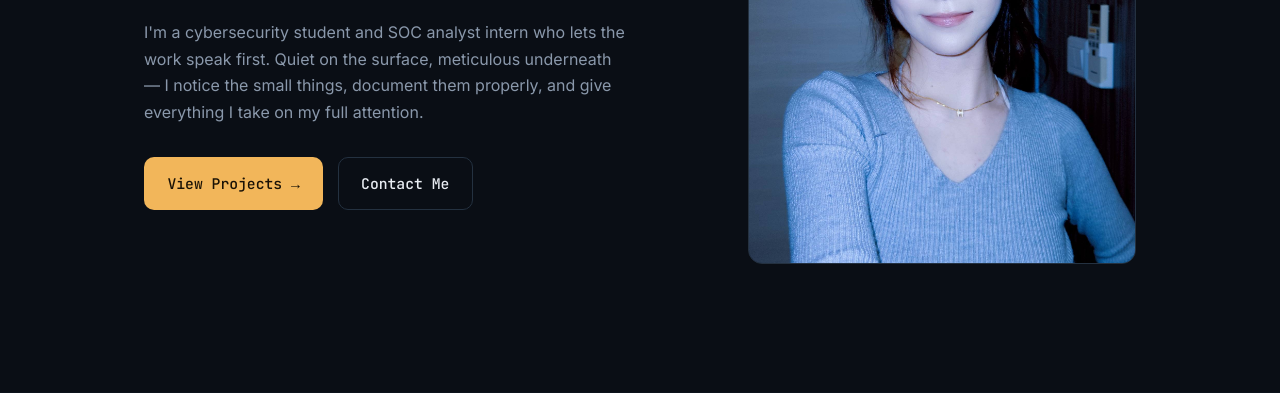
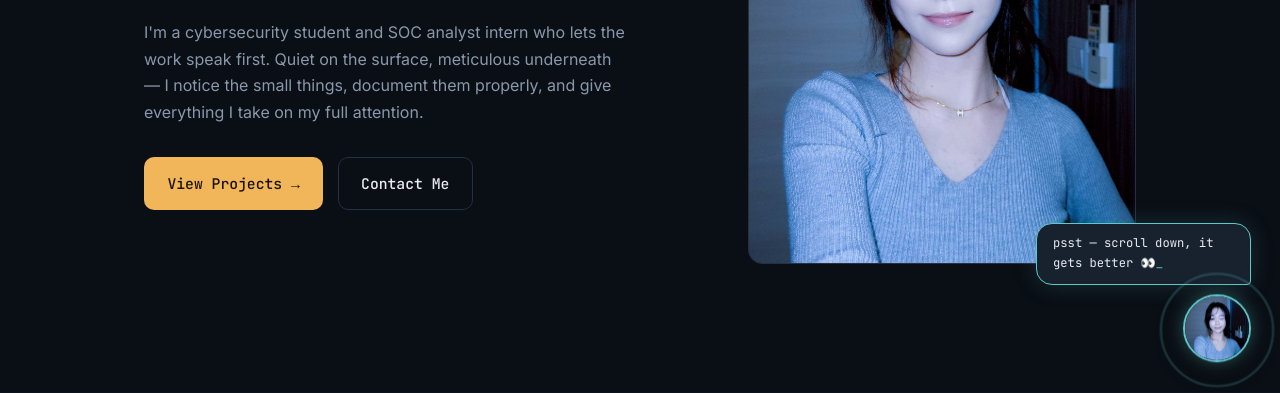
Before and after one commit to xuanlinnnnn/xuanlin-portfolio, a plain HTML site: page index.html in a window 1280 px wide. Shown: the part 407-800 px from the top of the page. Drawn offline with Linux system fonts and the light colour scheme.

Commit message:
Add floating character widget — bobs, swaps photos per section, speech bubbles

```diff
--- a/index.html
+++ b/index.html
@@ -349,6 +349,68 @@ body::before{
   *{ animation:none !important; transition:none !important; scroll-behavior:auto !important; }
   .reveal{ opacity:1; transform:none; }
 }
+
+/* ============================================================
+   13. AI CHARACTER
+   ============================================================ */
+#ai-char{
+  position:fixed; bottom:1.8rem; right:1.8rem; z-index:99;
+  display:flex; flex-direction:column; align-items:flex-end; gap:.7rem;
+}
+
+.char-bubble{
+  background:var(--panel-2); border:1px solid var(--teal); border-radius:16px 16px 4px 16px;
+  padding:.65rem 1rem; max-width:215px;
+  font-family:var(--font-mono); font-size:.76rem; line-height:1.6; color:var(--text);
+  box-shadow:0 0 24px rgba(95,201,201,.18);
+  animation:bubblePop .38s cubic-bezier(.34,1.56,.64,1) forwards;
+  transform-origin:bottom right;
+}
+.char-bubble.hide{ animation:bubbleFade .2s ease forwards; }
+@keyframes bubblePop{
+  from{ transform:scale(.7) translateY(10px); opacity:0; }
+  to  { transform:scale(1)  translateY(0);    opacity:1; }
+}
+@keyframes bubbleFade{
+  to{ transform:scale(.8) translateY(4px); opacity:0; }
+}
+.char-blink{ color:var(--teal); animation:blink 1.1s steps(1) infinite; }
+
+.char-wrap{ position:relative; display:flex; align-items:center; justify-content:center; }
+
+.char-ring{
+  position:absolute; width:88px; height:88px; border-radius:50%;
+  border:2px solid var(--teal); opacity:.45;
+  animation:ringPulse 2.8s ease-out infinite;
+}
+@keyframes ringPulse{
+  0%  { transform:scale(1);   opacity:.45; }
+  100%{ transform:scale(1.55);opacity:0;   }
+}
+
+.char-avatar{
+  width:68px; height:68px; border-radius:50%; overflow:hidden;
+  border:2.5px solid var(--teal);
+  box-shadow:0 0 18px rgba(95,201,201,.4), 0 6px 24px rgba(0,0,0,.55);
+  animation:charFloat 3.6s ease-in-out infinite;
+  cursor:pointer; position:relative; flex-shrink:0;
+}
+@keyframes charFloat{
+  0%,100%{ transform:translateY(0); }
+  50%    { transform:translateY(-10px); }
+}
+.char-avatar img{
+  width:100%; height:100%; object-fit:cover;
+  position:absolute; inset:0; transition:opacity .5s ease;
+}
+.char-avatar img.char-out{ opacity:0; }
+
+@media(max-width:620px){
+  #ai-char{ bottom:.9rem; right:.9rem; }
+  .char-avatar{ width:52px; height:52px; }
+  .char-ring{ width:66px; height:66px; }
+  .char-bubble{ max-width:172px; font-size:.72rem; }
+}
 </style>
 </head>
 
@@ -651,6 +713,22 @@ body::before{
 </footer>
 
 <!-- ============================================================
+     AI CHARACTER
+     ============================================================ -->
+<div id="ai-char">
+  <div class="char-bubble" id="charBubble">
+    <span id="charText">loading xuan.exe<span class="char-blink">_</span></span>
+  </div>
+  <div class="char-wrap">
+    <div class="char-ring"></div>
+    <div class="char-avatar" id="charAvatar" title="click to hide/show">
+      <img id="charImgA" src="images/hero.jpg" alt="Xuan Lin">
+      <img id="charImgB" src="images/hero.jpg" alt="Xuan Lin" class="char-out">
+    </div>
+  </div>
+</div>
+
+<!-- ============================================================
      JAVASCRIPT
      ============================================================ -->
 <script>
@@ -735,6 +813,63 @@ document.getElementById('contactForm').addEventListener('submit', function(e){
     .catch(() => { note.textContent = '// network error — try again.'; note.style.color = '#E2685B'; })
     .finally(() => { btn.disabled = false; btn.textContent = 'Send Message →'; });
 });
+
+/* ---- AI Character ---- */
+const charData = [
+  { id:'hero',       img:'images/hero.jpg',        msg:'psst — scroll down, it gets better 👀' },
+  { id:'about',      img:'images/avatar.jpg',       msg:'fun fact: i catch the bug everyone else scrolled past. even in prod.' },
+  { id:'skills',     img:'images/gentle.jpg',       msg:'// cat skills.json → trust me, it compiles.' },
+  { id:'projects',   img:'images/clumsy.jpg',       msg:'built it. broke it. rebuilt it. shipped it. repeat.' },
+  { id:'experience', img:'images/professional.jpg', msg:'monitoring 847 alerts rn. still writing docs. still unblinking.' },
+  { id:'contact',    img:'images/hero.jpg',         msg:"i don’t bite. well — depends on the severity level 😌" },
+];
+
+let charBubbleVisible = true;
+let charImgCurrent = 'images/hero.jpg';
+let charImgAActive = true;
+const charBubbleEl = document.getElementById('charBubble');
+const charTextEl   = document.getElementById('charText');
+const charImgA     = document.getElementById('charImgA');
+const charImgB     = document.getElementById('charImgB');
+
+function charSwitchImg(src){
+  if (src === charImgCurrent) return;
+  charImgCurrent = src;
+  if (charImgAActive){
+    charImgB.src = src;
+    charImgB.classList.remove('char-out');
+    charImgA.classList.add('char-out');
+  } else {
+    charImgA.src = src;
+    charImgA.classList.remove('char-out');
+    charImgB.classList.add('char-out');
+  }
+  charImgAActive = !charImgAActive;
+}
+
+function charSetMsg(msg){
+  charBubbleEl.style.animation = 'none';
+  void charBubbleEl.offsetWidth;
+  charBubbleEl.style.animation = '';
+  charTextEl.innerHTML = msg + '<span class="char-blink">_</span>';
+}
+
+const charObserver = new IntersectionObserver((entries) => {
+  entries.forEach(e => {
+    if (!e.isIntersecting) return;
+    const d = charData.find(s => s.id === e.target.id);
+    if (d){ charSwitchImg(d.img); charSetMsg(d.msg); }
+  });
+}, { threshold: 0.35 });
+
+charData.forEach(d => { const el = document.getElementById(d.id); if (el) charObserver.observe(el); });
+
+document.getElementById('charAvatar').addEventListener('click', () => {
+  charBubbleVisible = !charBubbleVisible;
+  charBubbleEl.style.display = charBubbleVisible ? '' : 'none';
+});
+
+setTimeout(() => charSetMsg(charData[0].msg), 900);
 </script>
 </body>
 </html>
```
